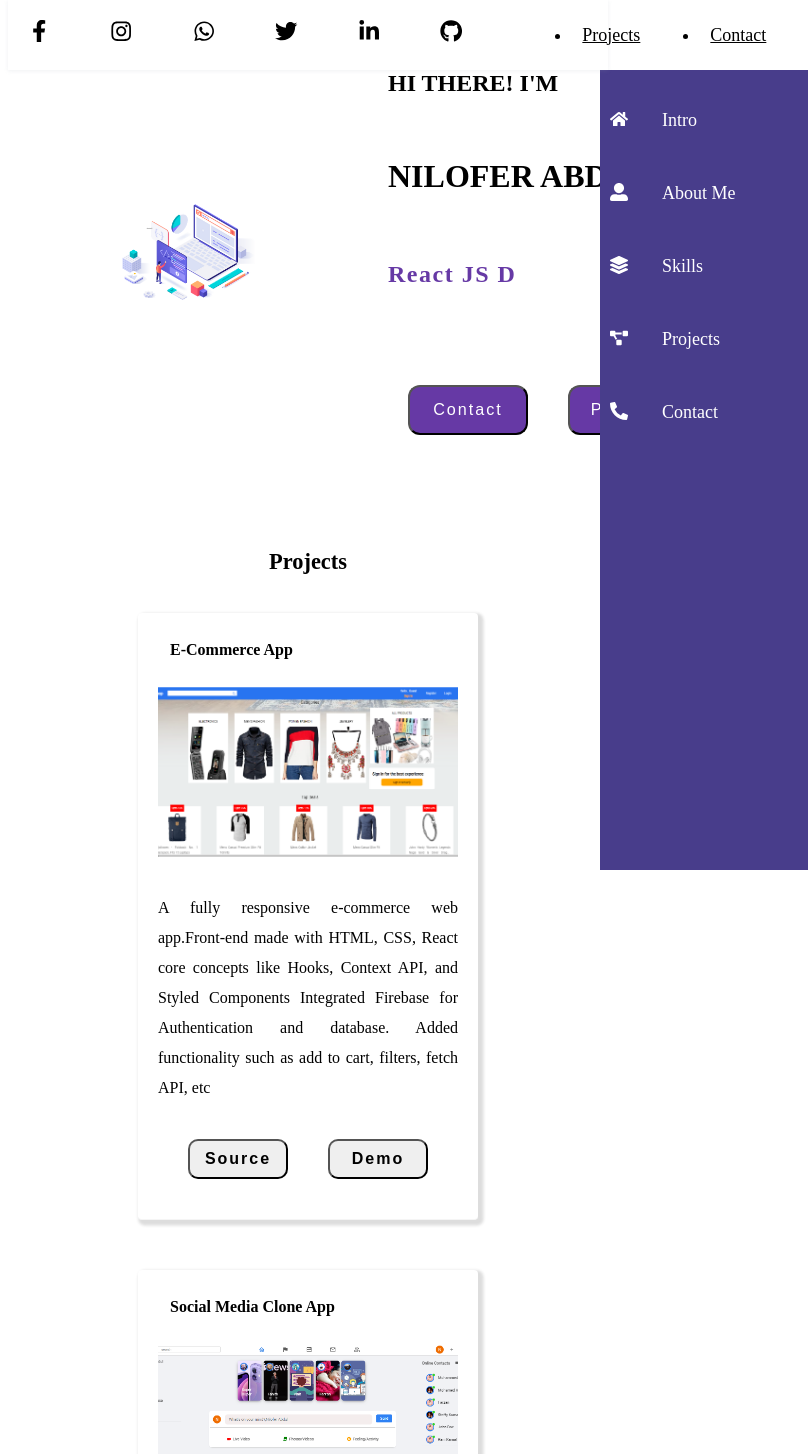
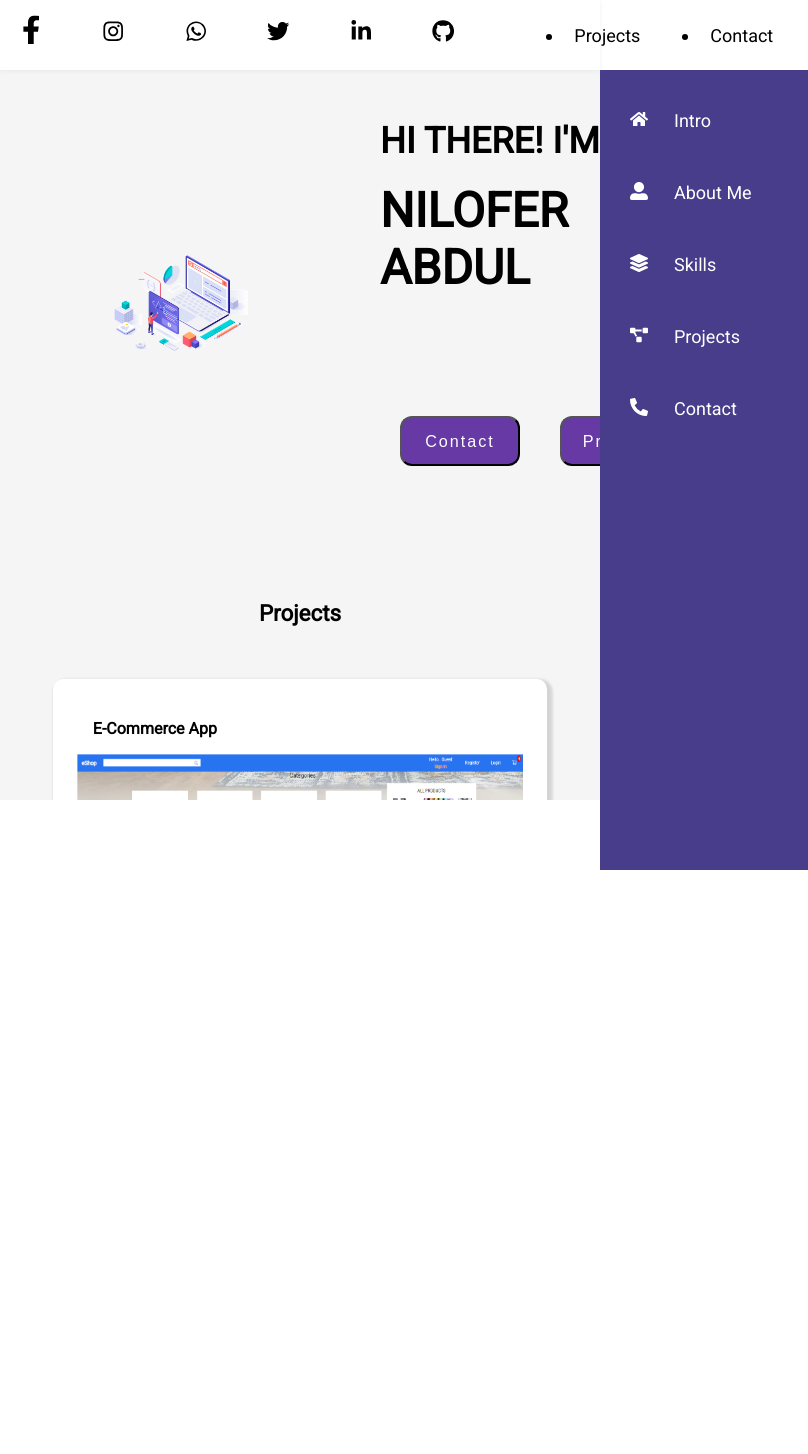
Before and after one commit to niloferabdul4/portfolio, a React (Create React App) app: page / in a window 600 px wide. Shown: the top 1454 px of the page, 808 px wide, since content can reach past the window. After the commit the page ends 800 px from the top, so only its background shows below. Built offline with nearby package versions, Linux system fonts and the light colour scheme.

Commit message:
upodated projects

```diff
--- a/src/App.css
+++ b/src/App.css
@@ -27,7 +27,9 @@ body{
         overflow-y: scroll;
         scrollbar-width: none; /* Firefox */
         -ms-overflow-style: none;  /* Internet Explorer 10+ */
-        background-color:wheat;
+        background-color:whitesmoke;
+        z-index: 1;
+        font-size: 1.5rem;
 
     }
     a{
--- a/src/App.js
+++ b/src/App.js
@@ -7,7 +7,7 @@ import Contact from './Components/Contact/contact';
 import Projects from './Components/Projects/projects';
 import Menubar from './Components/MenuBar/Menubar';
 import Footer from './Components/Footer/Footer';
-
+import './App.css'
 
 function App() {
     return (
--- a/src/Components/Projects/Project.js
+++ b/src/Components/Projects/Project.js
@@ -8,15 +8,14 @@ const Project = ({projectItem}) => {
         <>
 
       <div className="proj_card">
-
                 <div className="image_container">
                         <h3 className='proj_title'>{projectItem.title}</h3>
                         <img src={projectItem.image} alt='' className='proj_image'/>
-
                 </div>
                 <div className='info_container'>
                 <p className='description'>{projectItem.description}</p>
-                <span style={{display:'flex',flexDirection:'row', justifyContent:'center'}}>
+                </div>
+                <div className='btn_container'>
                         <a href={projectItem.url}>
                                 <button className='btn'>
                                 Source
@@ -27,16 +26,9 @@ const Project = ({projectItem}) => {
                                 Demo
                                 </button>
                             </a>
-
-                </span>
-
                 </div>
 
             </div>
-
-
-
-
 
         </>
     );
--- a/src/Components/Projects/proj.css
+++ b/src/Components/Projects/proj.css
@@ -3,25 +3,18 @@
 .projects{
     display:flex;
     flex-direction: column;
-    width: 100vw;
-    min-height: calc(100vh - 70px);
+    align-items: center;
     scroll-snap-align: start;
-    display: flex;
-    justify-content: center;
-    align-items: center;
-    margin-top: -400px;
-
+    margin-top: -300px;
 
 }
 
 
 .projects_container{
-
     display:grid;
-    grid-template-columns: repeat(4,1fr);
-    grid-template-columns: repeat(auto-fit,minmax(300px,1fr));
+    grid-template-columns: repeat(auto-fit,minmax(400px,1fr));
     gap:30px;
-    margin: 50px 150px;
+    margin: 3em 6em;
 
 }
 
@@ -29,61 +22,76 @@
 {
    display:flex;
    flex-direction: column;
+   justify-content: space-between;
    border-radius: 10px;
-   margin: 10px;
    border-bottom:1px solid #F5F5F5;
-   padding: 0px 20px;
+   padding: 1em;
+   margin: 0.2em;
    background-color:white;
    transition-duration: 0.25s;
    cursor: pointer;
    box-shadow: rgba(29, 24, 24, 0.15)  2.90px 2.95px 2.95px 2.6px;
+   min-height: 600px;
+
 }
 
 .proj_card:hover{
-    transform: scale(1.05);
+    transform: scale(1.02);
     transition: transform 0.8s ease;
 }
 
 .proj_title{
-    padding: 15px;
+    padding: 1em;
 }
 
 .image_container{
     display: flex;
     flex-direction: column;
+    margin-bottom:1.5em;
+
 
 }
 
 .info_container{
-
      display:flex;
      flex-direction: column;
-     justify-content:flex-start;
-     padding:20px 0px;
+     align-items: flex-start;
+     justify-content: flex-start;
      text-align: justify;
-     line-height: 30px;
+     padding:1.2em 0em;
 
 }
 
-.description{
-    min-height: 140px;
+.description
+{
+line-height: 1.8;
+overflow: hidden;
+display: -webkit-box;
+-webkit-line-clamp: 3;
+-webkit-box-orient: vertical;
 }
+
 .proj_image{
     width:100%;
-    height:200px;
     object-fit: cover;
 
 }
+.btn_container{
+    display:flex;
+    justify-content: space-between;
+    width: 100%;;
+
+}
 .btn{
-    height:50px;
-    width:100px;
     border-radius: 10px;
-    margin: 20px;
+    margin: 1.2em;
+    padding: 1em ;
     letter-spacing: 2px;
-    font-size: 1.2rem;
+    font-size: 1.3rem;
     transition:transform 20s ease-in-out;
     font-weight: 600;
     cursor: pointer;
+    border:none;
 
 }
 .btn>a{
@@ -93,40 +101,26 @@
 /********  Rsponsive  ************/
 
 @media screen and (max-width:600px ) {
-  .projects{
 
-    margin:-300px 0px 30px 0px ;
-
-  }
   .subHeading{
 
     font-size: 1.4rem;
   }
 
     .projects_container{
-        display: flex;
-        flex-direction: column;
-        margin:10px;
-
-    }
-    .proj_card{
-        color:black;
-        border-radius: 4px;
-        width:300px;
-    }
-    .proj_image{
-        height: 170px;
+        padding: 1em;
+        margin: 2em;
     }
 
+
     .proj_title{
-        padding: 12px;
         font-size: 1rem;
 
     }
     .btn{
-        height:40px;
+
         font-size: 1rem;
-
+        border:none;
 
     }
 
@@ -135,6 +129,20 @@
 
 
 
-@media screen and(min-width:600px) {
+@media only screen and (min-width:600px) {
+    .projects_container{
+        padding: 0.5em ;
+        margin:1.5em;
+    }
+
+
+    .btn{
+
+        font-size: 1rem;
+        border:none;
+
+    }
+
+
 
 }
```
Lines whose indentation alone changed are shown as unchanged.
